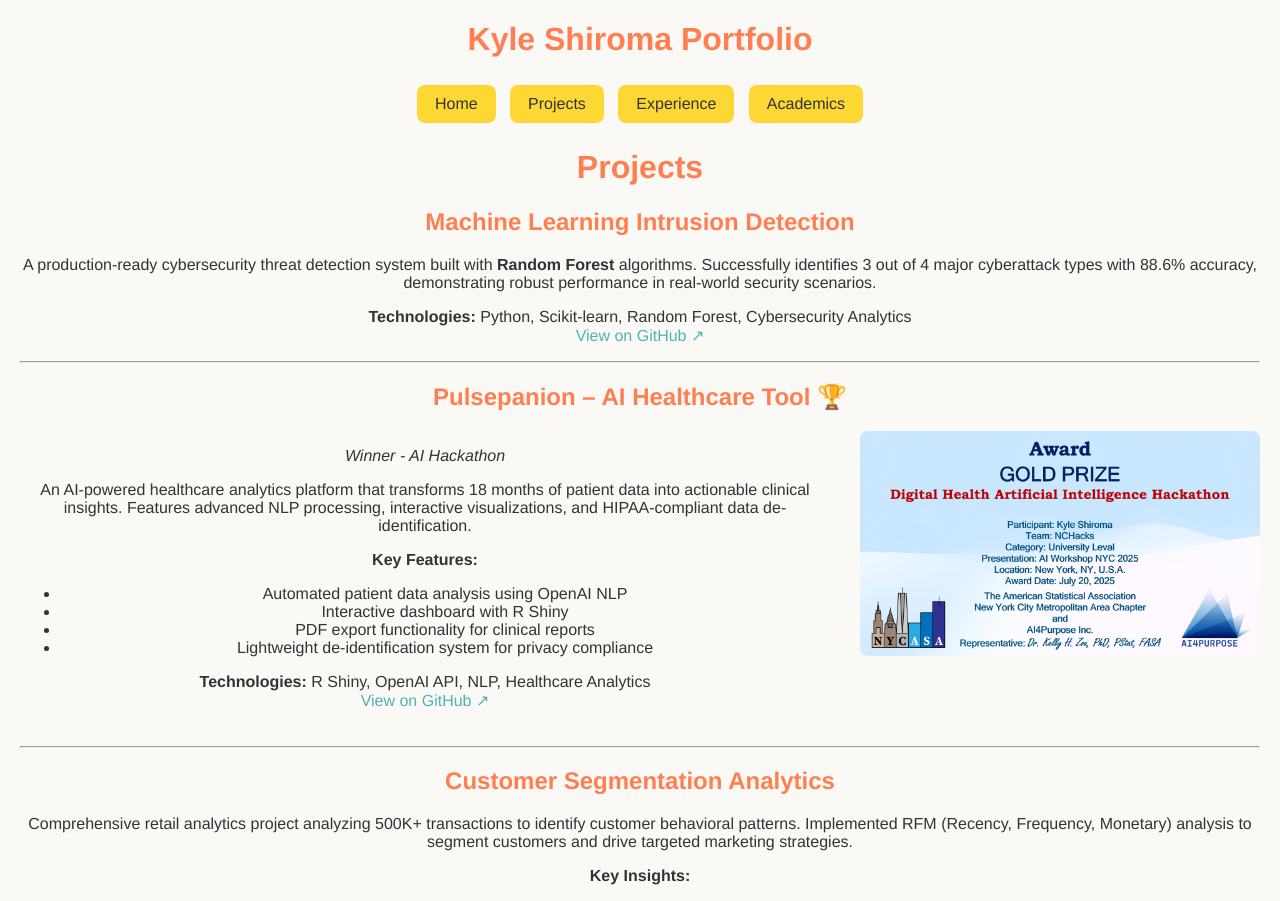
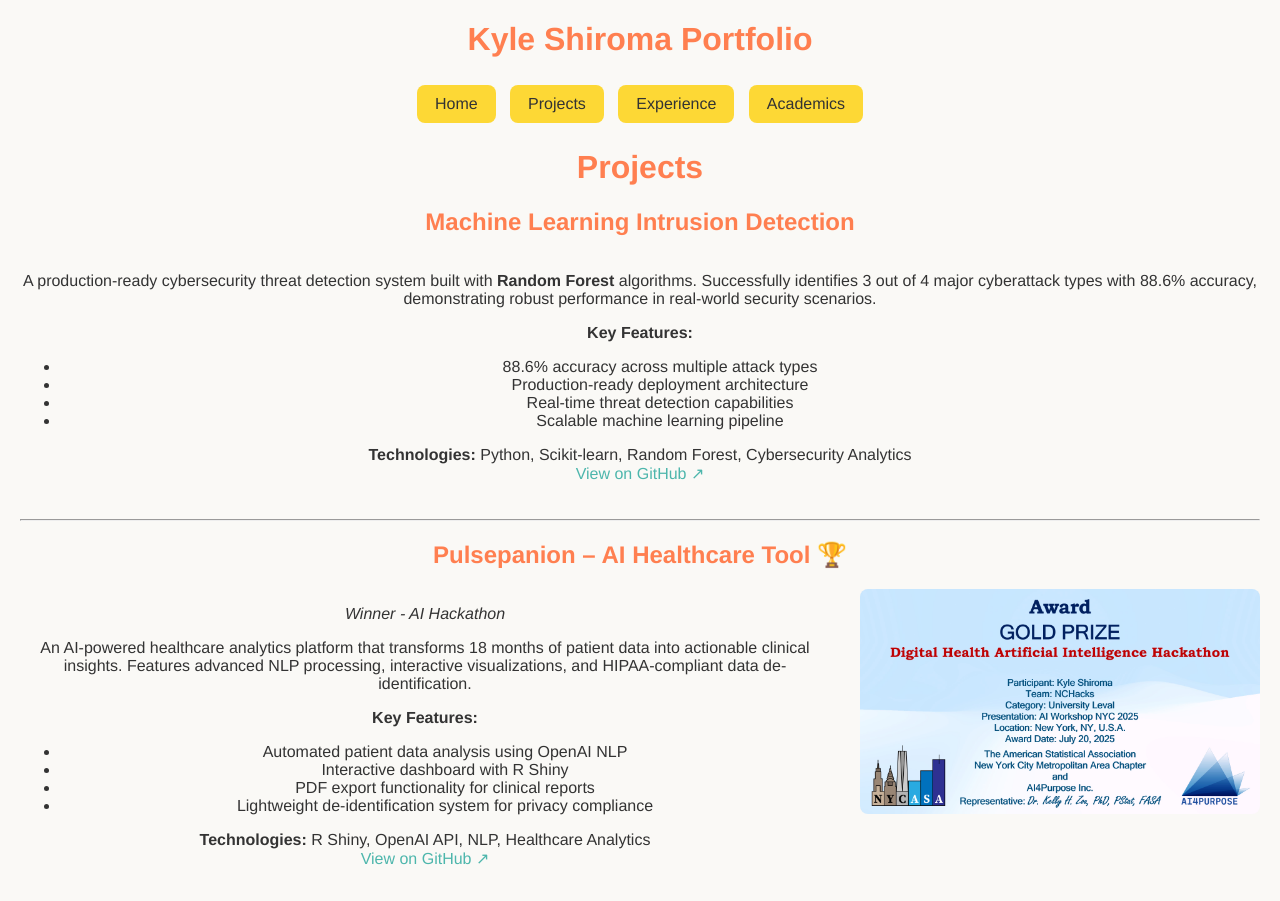
Before and after one commit to k-shiroma-code/k-shiroma-code.github.io, a Jekyll site: the page built from projects.md, in a window 1280 px wide and 1400 px high. Shown: the top 901 px of the window. Built offline with Jekyll 4.4.1, drawn with Linux system fonts in a browser that asks for light colours; some of the changed text lies outside the part shown.

Commit message:
Update projects.md

```diff
--- a/projects.md
+++ b/projects.md
@@ -7,10 +7,23 @@
 # Projects
 
 ## Machine Learning Intrusion Detection
-A production-ready cybersecurity threat detection system built with **Random Forest** algorithms. Successfully identifies 3 out of 4 major cyberattack types with 88.6% accuracy, demonstrating robust performance in real-world security scenarios.
 
-**Technologies:** Python, Scikit-learn, Random Forest, Cybersecurity Analytics
-[View on GitHub ↗](https://github.com/k-shiroma-code/cybersecurity-ml-detection)
+<div style="display: flex; align-items: flex-start; gap: 30px; margin: 20px 0;">
+  <div style="flex: 1; min-width: 300px;">
+    <p>A production-ready cybersecurity threat detection system built with <strong>Random Forest</strong> algorithms. Successfully identifies 3 out of 4 major cyberattack types with 88.6% accuracy, demonstrating robust performance in real-world security scenarios.</p>
+
+    <p><strong>Key Features:</strong></p>
+    <ul>
+      <li>88.6% accuracy across multiple attack types</li>
+      <li>Production-ready deployment architecture</li>
+      <li>Real-time threat detection capabilities</li>
+      <li>Scalable machine learning pipeline</li>
+    </ul>
+
+    <p><strong>Technologies:</strong> Python, Scikit-learn, Random Forest, Cybersecurity Analytics<br>
+    <a href="https://github.com/k-shiroma-code/cybersecurity-ml-detection">View on GitHub ↗</a></p>
+  </div>
+</div>
 
 ---
 
@@ -42,22 +55,32 @@
 ---
 
 ## Customer Segmentation Analytics
-Comprehensive retail analytics project analyzing 500K+ transactions to identify customer behavioral patterns. Implemented RFM (Recency, Frequency, Monetary) analysis to segment customers and drive targeted marketing strategies.
 
-**Key Insights:**
-- Identified 5 distinct customer segments
-- Revealed seasonal purchasing patterns
-- Optimized marketing spend allocation by 25%
+<div style="display: flex; align-items: flex-start; gap: 30px; margin: 20px 0; flex-direction: column;">
+  <div style="flex: 1;">
+    <p>Comprehensive retail analytics project analyzing 500K+ transactions to identify customer behavioral patterns. Implemented RFM (Recency, Frequency, Monetary) analysis to segment customers and drive targeted marketing strategies.</p>
 
-<iframe
-    src="https://public.tableau.com/views/Customer_Segmentation_Overview_Github/Dashboard1?:showVizHome=no&:embed=true"
-    width="100%"
-    height="600"
-    style="border: none; border-radius: 8px;">
-</iframe>
+    <p><strong>Key Insights:</strong></p>
+    <ul>
+      <li>Identified 5 distinct customer segments</li>
+      <li>Revealed seasonal purchasing patterns</li>
+      <li>Optimized marketing spend allocation by 25%</li>
+      <li>Analyzed 500K+ retail transactions</li>
+    </ul>
 
-**Technologies:** SQL, Tableau, Python, RFM Analysis, Data Visualization
-[View on GitHub ↗](https://github.com/k-shiroma-code/Customer-Segmentation-with-RFM-Analysis)
+    <p><strong>Technologies:</strong> SQL, Tableau, Python, RFM Analysis, Data Visualization<br>
+    <a href="https://github.com/k-shiroma-code/Customer-Segmentation-with-RFM-Analysis">View on GitHub ↗</a></p>
+  </div>
+
+  <div style="width: 100%;">
+    <iframe
+        src="https://public.tableau.com/views/Customer_Segmentation_Overview_Github/Dashboard1?:showVizHome=no&:embed=true"
+        width="100%"
+        height="600"
+        style="border: none; border-radius: 8px;">
+    </iframe>
+  </div>
+</div>
 
 ---
 
```
